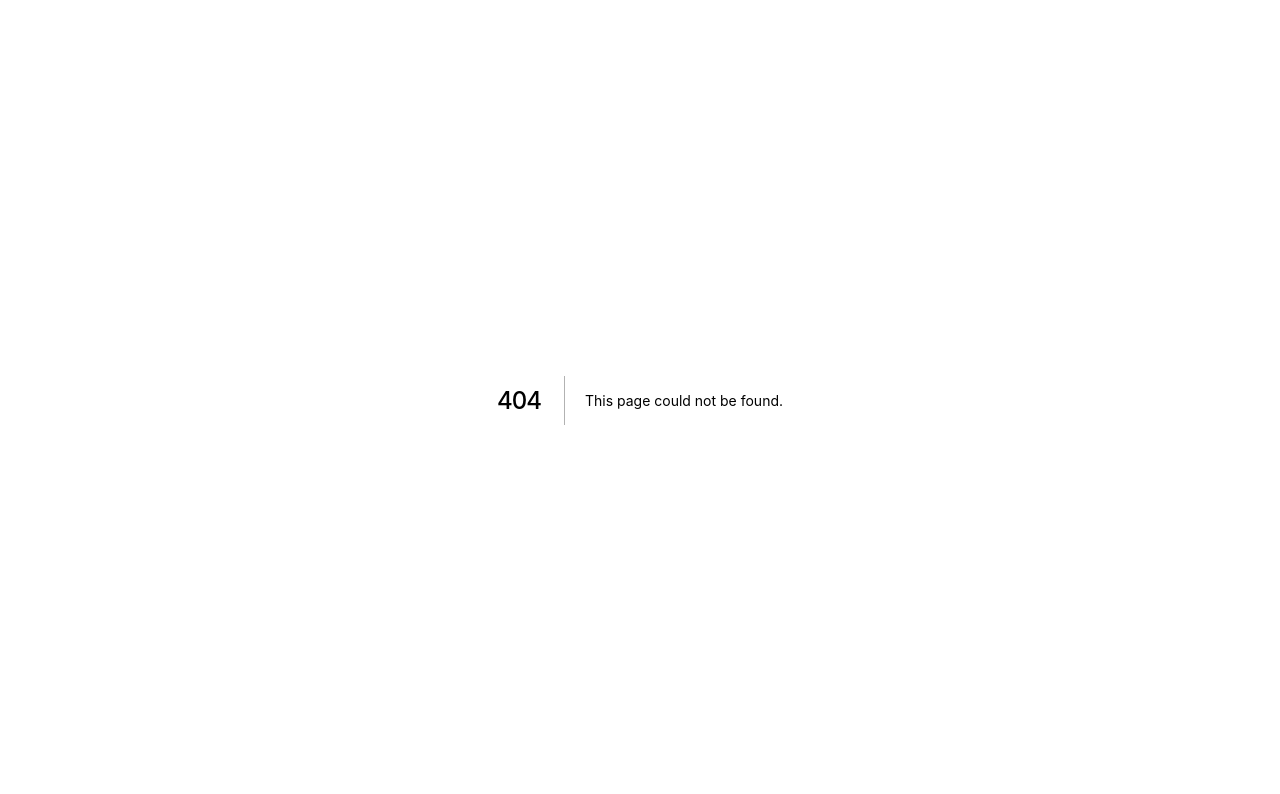
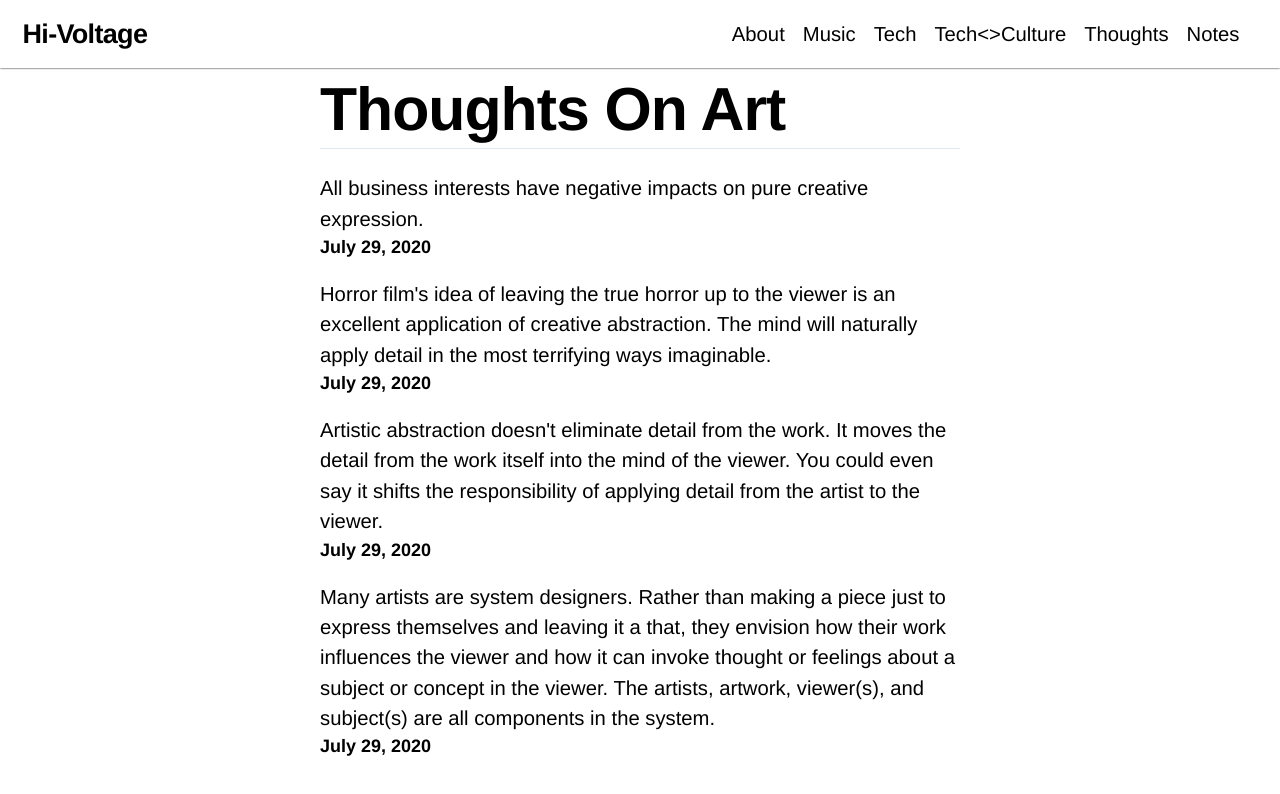
Before and after one commit to aunyks/blog, a Next.js app: page /thoughts/on-art in a window 1280 px wide. Before the commit this address had no page. Shown: the top 794 px of the page. Built offline with nearby package versions, Linux system fonts and the light colour scheme.

Commit message:
Add thoughts on art

```diff
--- a/pages/thoughts/index.js
+++ b/pages/thoughts/index.js
@@ -6,6 +6,7 @@ export default () => (
     title="Thoughts"
     subtitle="Some more conclusive than others">
     <Link href="/thoughts/random">random</Link>
+    <Link href="/thoughts/on-art">on art</Link>
     <Link href="/thoughts/on-socialism">on socialism</Link>
   </LinksPage>
 )
--- /dev/null
+++ b/pages/thoughts/on-art.js
@@ -0,0 +1,30 @@
+import Post from 'components/Post'
+import Thought from 'components/Thought'
+
+const Separator = () => <hr className="w-full my-2" />
+
+export default () => (
+  <Post
+    title="Thoughts On Art"
+    description="Miscellaneous thoughts on art."
+    noFooter
+  >
+    <Thought date="2020-07-28">
+      All business interests have negative impacts on pure creative expression.
+    </Thought>
+    <Thought date="2020-07-28">
+      Horror film's idea of leaving the true horror up to the viewer is an excellent application of creative abstraction.
+      The mind will naturally apply detail in the most terrifying ways imaginable.
+    </Thought>
+    <Thought date="2020-07-28">
+      Artistic abstraction doesn't eliminate detail from the work.
+      It moves the detail from the work itself into the mind of the viewer.
+      You could even say it shifts the responsibility of applying detail from the artist to the viewer.
+    </Thought>
+    <Thought date="2020-07-28">
+      Many artists are system designers. Rather than making a piece just to express themselves and leaving it a that, they envision
+      how their work influences the viewer and how it can invoke thought or feelings about a subject or concept in the viewer.
+      The artists, artwork, viewer(s), and subject(s) are all components in the system.
+    </Thought>
+  </Post>
+)
--- a/pages/thoughts/on-socialism.js
+++ b/pages/thoughts/on-socialism.js
@@ -9,22 +9,28 @@ export default () => (
     description="Miscellaneous thoughts on socialism."
     noFooter
   >
-    <Thought date="2020-07-27">
-      Do American universities cause people to shift politically left because they're socialist brainwashing machines or simply because they
-      show other perspectives of the world and leave conclusions to the student?
-    </Thought>
+    {/*
+      <Thought date="2020-07-28">
+        Attending university hasn't convinced me to become a socialist, but it's enabled a much better understanding of it and
+        sparked more suspicion of the non-neutral, anti-socialist education system I grew up in.
+      </Thought>
+      <Thought date="2020-07-27">
+        Do American universities cause people to shift politically left because they're socialist brainwashing machines or simply because they
+        show other perspectives of the world and leave conclusions to the student?
+      </Thought>
+    */}
     <Thought date="2020-07-26">
-      It's incredibly interesting to see the rise of leftist thought (particularly among youth) and a desire for socialism in the USA juxtapose
+      It's pretty interesting to see the rise of leftist thought (particularly among youth) and a desire for socialism in the USA juxtapose
       a growing middle class and therefore more stratification in China.
     </Thought>
     <Thought id="socialist-company" date="2020-07-26">
       <p className="my-1">
-        If socialism is when workers own the means of production and capture the value they create,
+        <del>If socialism is when workers own the means of production and capture the value they create,
         then, in the context of a corporation, isn't an employee-owned company <em>by definition</em> socialist? Where
-        employees have shares of the company with voting rights and all.
+        employees have shares of the company with voting rights and all.</del>
       </p>
-        I imagine the employees would be reaping all the benefits of their value creation and would also
-        be owning the capital goods.
+      <del>I imagine the employees would be reaping all the benefits of their value creation and would also
+        be owning the capital goods.</del> Edit: Thinking too microeconomically.
     </Thought>
   </Post>
 )
--- a/pages/thoughts/random.js
+++ b/pages/thoughts/random.js
@@ -9,6 +9,12 @@ export default () => (
     description="Miscellaneous thoughts with no category."
     noFooter
   >
+    <Thought date="2020-07-28">
+      <del>Loudspeakers are just forbidden walkie talkies.</del>
+    </Thought>
+    <Thought date="2020-07-28">
+      I wonder which countries wish they could export culture as well as Japan exports anime and manga.
+    </Thought>
     <Thought date="2020-07-27">
       Is HAM radio the only alternative to the Internet for instant long distance communication?
     </Thought>
```
